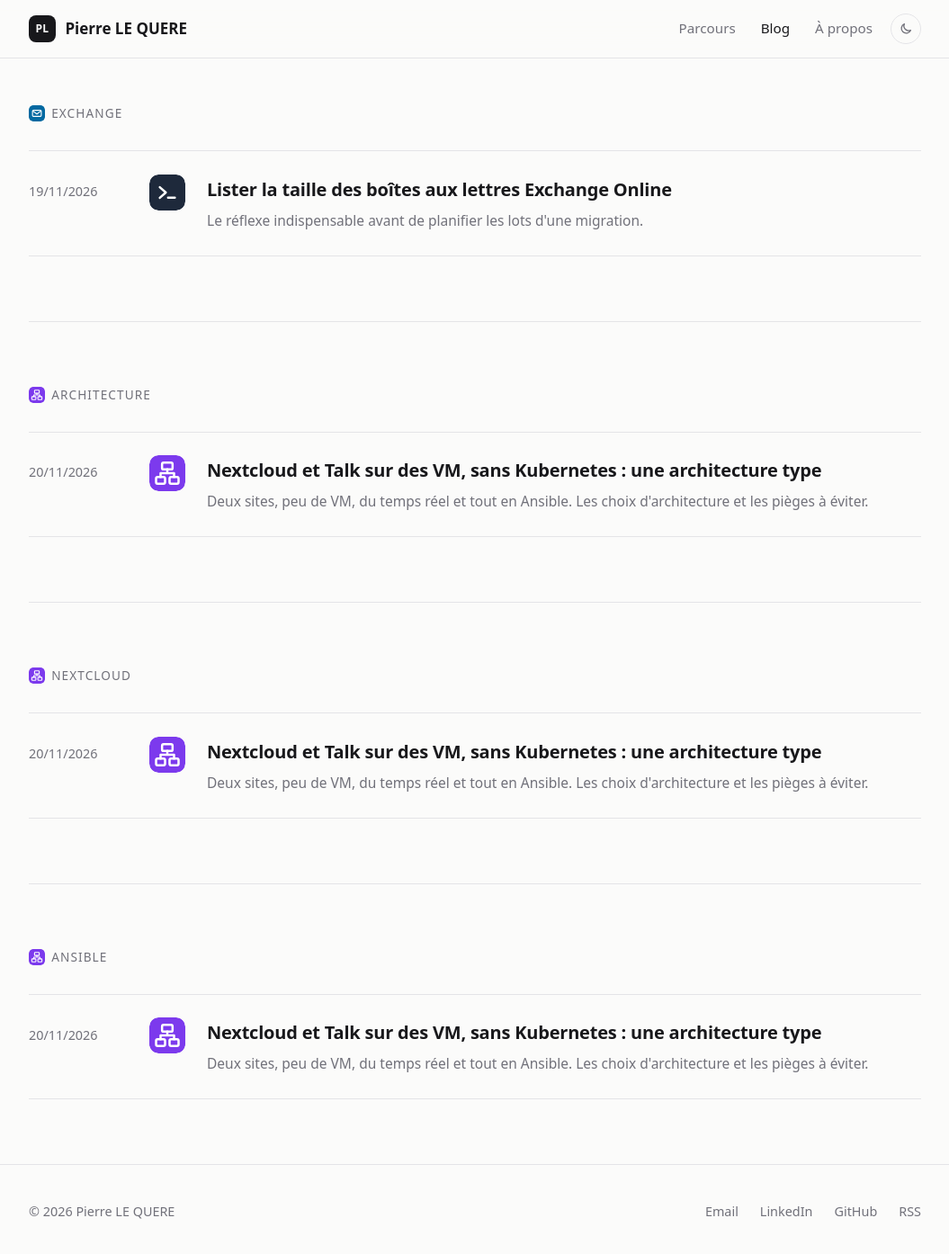
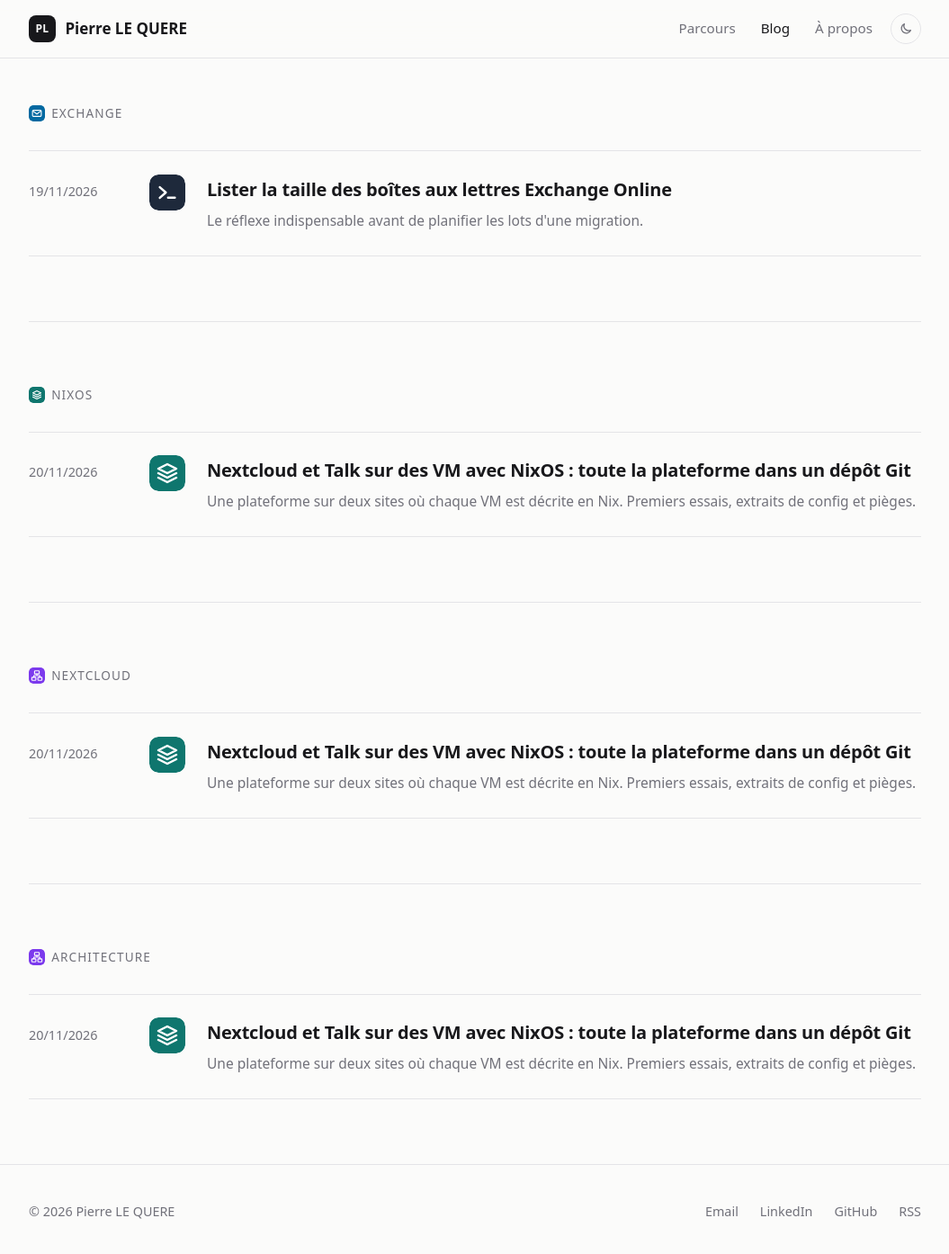
Before and after one commit to pierrelequere/pierrelequere, a Jekyll site: the page built from blog/tags.html, in a window 1280 px wide and 1400 px high, scrolled down 1632 px. Shown: the top 1394 px of the window at 90% size, without its empty margins (112-1167 px from the left). Built offline with Jekyll 4.4.1, drawn with Linux system fonts in a browser that asks for light colours; part of the change alters nothing that is shown.

Commit message:
Remplace l'article Nextcloud/Talk par sa version NixOS
Co-Authored-By: Claude Opus 5.5 <noreply@anthropic.com>
Claude-Session: https://claude.ai/code/session_01XuQMziPbrBtxdkPBpHTE6o

````diff
--- a/_data/tags.yml
+++ b/_data/tags.yml
@@ -10,5 +10,5 @@ Teams: teams.svg
 Microsoft 365: m365.svg
 Entra ID: m365.svg
 Architecture: architecture.svg
-Ansible: architecture.svg
 Nextcloud: architecture.svg
+NixOS: terraform.svg
--- /dev/null
+++ b/_posts/2026-11-20-nextcloud-talk-avec-nixos.md
@@ -0,0 +1,281 @@
+---
+title: "Nextcloud et Talk sur des VM avec NixOS : toute la plateforme dans un dépôt Git"
+description: Une plateforme sur deux sites où chaque VM est décrite en Nix. Premiers essais, extraits de config et pièges.
+tags: [NixOS, Nextcloud, Architecture]
+---
+
+On teste en ce moment une idée simple : et si chaque VM d'une plateforme Nextcloud
+était **entièrement décrite par un fichier**, versionné dans Git, et reconstructible
+à l'identique ? C'est exactement ce que propose **NixOS**. On ne configure pas une
+machine : on déclare ce qu'elle doit être, et NixOS la construit.
+
+Le scénario : une plateforme de fichiers **et** de visio prête pour la production,
+sur **deux sites**, avec **uniquement des VM** (pas de Kubernetes, pas de service managé),
+Nextcloud et Talk avec son backend haute performance (HPB), et **le moins de VM possible**.
+On mutualise ce qui peut l'être sans risque, et on garde seuls les rôles critiques :
+la base PostgreSQL et Redis.
+
+![Schéma de l'architecture Nextcloud et Talk sur VM avec NixOS]({{ '/assets/img/blog/nextcloud-talk-vm-nixos.svg' | relative_url }})
+
+## Pourquoi NixOS pour ce genre de plateforme
+
+- **Pas de dérive de configuration.** Une VM est exactement ce que dit son fichier.
+  Une modification faite à la main disparaît au prochain déploiement.
+- **Retour arrière immédiat.** Chaque déploiement crée une nouvelle *génération*.
+  Une mise à jour qui casse quelque chose ? `nixos-rebuild switch --rollback` et on repart.
+- **Des versions figées.** Le fichier `flake.lock` fixe la version exacte de tous les
+  paquets. Deux VM construites à six mois d'écart sont identiques.
+- **Beaucoup de briques déjà prêtes.** Nextcloud, PostgreSQL, Redis, NGINX, HAProxy,
+  coturn et NATS ont chacun leur module NixOS.
+
+## L'organisation du dépôt
+
+Un seul dépôt, un *flake* qui déclare toutes les machines, et des modules partagés :
+
+```text
+plateforme/
+├── flake.nix          # liste des VM
+├── flake.lock         # versions figées
+├── modules/
+│   ├── commun.nix     # SSH, temps, pare-feu, supervision
+│   ├── haproxy.nix
+│   ├── nginx.nix
+│   ├── nextcloud.nix
+│   ├── postgresql.nix
+│   ├── redis.nix
+│   └── hpb.nix        # Signaling, NATS, Janus, coturn
+└── hosts/             # ce qui change d'une VM à l'autre (IP, disques…)
+```
+
+Le `flake.nix` reste très lisible : une ligne par machine.
+
+```nix
+{
+  inputs.nixpkgs.url = "github:NixOS/nixpkgs/nixos-25.11"; # ou la dernière stable
+
+  outputs = { nixpkgs, ... }:
+    let
+      machine = modules: nixpkgs.lib.nixosSystem {
+        system = "x86_64-linux";
+        modules = [ ./modules/commun.nix ] ++ modules;
+      };
+    in {
+      nixosConfigurations = {
+        haproxy-a = machine [ ./hosts/haproxy-a.nix ./modules/haproxy.nix ];
+        nginx-a   = machine [ ./hosts/nginx-a.nix   ./modules/nginx.nix ];
+        nc-web-01 = machine [ ./hosts/nc-web-01.nix ./modules/nextcloud.nix ];
+        nc-web-02 = machine [ ./hosts/nc-web-02.nix ./modules/nextcloud.nix
+                              { systemd.timers.nextcloud-cron.enable = false; } ];
+        pg-a      = machine [ ./hosts/pg-a.nix      ./modules/postgresql.nix ];
+        redis-01  = machine [ ./hosts/redis-01.nix  ./modules/redis.nix ];
+        hpb-a     = machine [ ./hosts/hpb-a.nix     ./modules/hpb.nix ];
+        # … et les VM du site B sur le même modèle
+      };
+    };
+}
+```
+
+Regarde `nc-web-02` : la règle « **un seul cron Nextcloud actif** » tient en une ligne.
+Le module Nextcloud crée un timer systemd pour le cron ; on le coupe sur le second nœud.
+
+## Le pare-feu : tout fermé par défaut
+
+Le module commun pose les bases, et chaque rôle n'ouvre que ce dont il a besoin.
+Sur NixOS, le pare-feu est actif par défaut :
+
+```nix
+# modules/commun.nix
+{
+  # tout ce qui n'est pas listé est refusé
+  networking.firewall.enable = true;
+  services.openssh = {
+    enable = true;
+    settings.PasswordAuthentication = false;
+  };
+  services.timesyncd.enable = true;
+}
+```
+
+## Nextcloud : une base distante, un Redis distant
+
+Le module NixOS de Nextcloud installe PHP-FPM et un NGINX local. On lui dit simplement
+où sont la base, Redis et le stockage partagé :
+
+```nix
+# modules/nextcloud.nix
+{ pkgs, ... }:
+{
+  services.nextcloud = {
+    enable = true;
+    package = pkgs.nextcloud32;            # à adapter à la version de nixpkgs
+    hostName = "cloud.exemple.fr";
+    https = true;
+    datadir = "/mnt/nextcloud";            # le stockage partagé
+
+    config = {
+      dbtype = "pgsql";
+      # un nom logique, jamais le nom d'un nœud
+      dbhost = "postgresql.service.exemple.lan";
+      dbname = "nextcloud";
+      dbuser = "nextcloud";
+      dbpassFile = "/run/secrets/nextcloud-db";
+      adminpassFile = "/run/secrets/nextcloud-admin";
+    };
+
+    settings = {
+      trusted_proxies = [ "10.0.1.10" "10.0.1.11" ];   # les NGINX frontaux
+      overwriteprotocol = "https";
+      "memcache.locking" = "\\OC\\Memcache\\Redis";
+      "memcache.distributed" = "\\OC\\Memcache\\Redis";
+      redis = { host = "10.0.3.20"; port = 6379; };
+    };
+    # mot de passe Redis, gardé hors du store Nix
+    secretFile = "/run/secrets/nextcloud-secrets";
+  };
+
+  fileSystems."/mnt/nextcloud" = {
+    device = "stockage.exemple.lan:/nextcloud";
+    fsType = "nfs";
+  };
+
+  networking.firewall.allowedTCPPorts = [ 80 ];   # joignable par les NGINX frontaux
+}
+```
+
+## Le frontal : HAProxy, puis NGINX
+
+Chaque site garde son HAProxy et son NGINX, avec des flux croisés entre les deux sites.
+
+```nix
+# modules/nginx.nix
+{
+  services.nginx = {
+    enable = true;
+    upstreams.nextcloud.servers = {
+      "10.0.2.11:80" = { };   # nc-web-01
+      "10.0.2.12:80" = { };   # nc-web-02
+    };
+    virtualHosts."cloud.exemple.fr" = {
+      forceSSL = true;
+      sslCertificate = "/run/secrets/tls/cloud.crt";
+      sslCertificateKey = "/run/secrets/tls/cloud.key";
+      locations."/".proxyPass = "http://nextcloud";
+      locations."/standalone-signaling/" = {
+        proxyPass = "http://10.0.4.10:8080/";   # Signaling sur la VM HPB
+        proxyWebsockets = true;
+      };
+    };
+  };
+  networking.firewall.allowedTCPPorts = [ 443 ];
+}
+```
+
+HAProxy se déclare de la même façon avec `services.haproxy`, en donnant sa configuration
+en texte. Rien de spécifique à Nix ici.
+
+## PostgreSQL et Redis
+
+```nix
+# modules/postgresql.nix
+{ pkgs, ... }:
+{
+  services.postgresql = {
+    enable = true;
+    package = pkgs.postgresql_16;
+    ensureDatabases = [ "nextcloud" ];
+    ensureUsers = [ { name = "nextcloud"; ensureDBOwnership = true; } ];
+    enableTCPIP = true;   # filtré par pg_hba et le pare-feu
+    authentication = ''
+      host nextcloud nextcloud 10.0.2.0/24 scram-sha-256
+    '';
+  };
+  networking.firewall.allowedTCPPorts = [ 5432 ];
+}
+```
+
+La bascule entre primaire et secondaire reste le sujet délicat, quel que soit l'outil.
+nixpkgs propose un module `services.patroni` ; c'est la piste qu'on teste, avec un nom
+DNS logique devant. L'objectif ne change pas : **Nextcloud ne connaît jamais le nom d'un nœud**.
+
+```nix
+# modules/redis.nix
+{
+  services.redis.servers.nextcloud = {
+    enable = true;
+    bind = "10.0.3.20";
+    port = 6379;
+    requirePassFile = "/run/secrets/redis";
+  };
+  networking.firewall.allowedTCPPorts = [ 6379 ];
+}
+```
+
+## Le HPB de Talk
+
+Sur la VM HPB, coturn et NATS ont leur module :
+
+```nix
+# modules/hpb.nix (extrait)
+{
+  services.coturn = {
+    enable = true;
+    realm = "turn.exemple.fr";
+    use-auth-secret = true;
+    static-auth-secret-file = "/run/secrets/turn";
+    listening-port = 3478;
+    tls-listening-port = 5349;
+    min-port = 20000;
+    max-port = 40000;
+  };
+
+  services.nats = {
+    enable = true;
+    # 4222 n'est pas ouvert dans le pare-feu :
+    # NATS reste local à la VM
+    port = 4222;
+  };
+
+  networking.firewall = {
+    allowedTCPPorts = [ 3478 5349 8080 ];
+    allowedUDPPorts = [ 3478 ];
+    allowedUDPPortRanges = [ { from = 20000; to = 40000; } ];
+  };
+}
+```
+
+Janus et le serveur de signalisation demandent un peu plus de travail : selon la version
+de nixpkgs, il faut écrire leur service systemd soi-même, voire empaqueter la signalisation
+(c'est un projet Go). C'est la partie la moins « clé en main » de l'essai.
+
+## Déployer
+
+Une VM se déploie depuis le poste d'administration, en une commande :
+
+```bash
+nixos-rebuild switch --flake .#nc-web-01 --target-host root@nc-web-01
+```
+
+Pour toute la flotte, des outils comme **Colmena** ou **deploy-rs** déploient plusieurs
+machines d'un coup à partir du même flake.
+
+## Les pièges rencontrés
+
+- **Les secrets ne vont jamais dans le code Nix.** Tout ce qui est dans le *store* Nix
+  est lisible par tous les utilisateurs de la machine. D'où les `…File` et `secretFile`
+  partout, alimentés par un outil comme **sops-nix** ou **agenix**.
+- **Les mises à jour de Nextcloud se font une version majeure à la fois.** On ne saute
+  pas de version : on change `package`, on déploie, on vérifie, puis on recommence.
+- **La courbe d'apprentissage est réelle.** Le langage Nix déroute au début. Commencer
+  par une seule VM (Redis, par exemple) aide beaucoup.
+- **Tout n'est pas empaqueté.** La chaîne Talk (Janus, signalisation) demande plus
+  d'effort que le reste.
+
+## Premier bilan
+
+Ce qui plaît le plus : **le dépôt Git devient la documentation de la plateforme**. Pour
+savoir ce qui tourne sur une VM, on lit un fichier. Pour reconstruire un site entier,
+on rejoue le flake. Et pour annuler une erreur, on revient à la génération précédente.
+
+On continue les tests, surtout sur la bascule PostgreSQL et le HPB. Je ferai un retour
+quand ce sera éprouvé. Si tu fais déjà tourner Nextcloud ou Talk sur NixOS, ton retour
+m'intéresse beaucoup : les commentaires sont juste en dessous.
--- a/_posts/2026-11-20-nextcloud-talk-sur-vm-architecture.md
+++ /dev/null
@@ -1,136 +0,0 @@
----
-title: "Nextcloud et Talk sur des VM, sans Kubernetes : une architecture type"
-description: Deux sites, peu de VM, du temps réel et tout en Ansible. Les choix d'architecture et les pièges à éviter.
-tags: [Architecture, Nextcloud, Ansible]
----
-
-Pas de Kubernetes, pas de service managé, une capacité d'hébergement comptée…
-et pourtant il faut une plateforme de fichiers **et** de visio prête pour la production,
-répartie sur deux sites. C'est un scénario classique en cloud privé ou on-premise.
-Voici une architecture type pour y répondre, et surtout le *pourquoi* de chaque choix.
-
-![Schéma de l'architecture Nextcloud et Talk sur VM]({{ '/assets/img/blog/nextcloud-talk-vm.svg' | relative_url }})
-
-## Le scénario
-
-- Nextcloud pour les fichiers, **Nextcloud Talk** pour l'audio et la vidéo, avec le
-  *High Performance Backend* (HPB) dès qu'on dépasse quelques participants.
-- **Uniquement des machines virtuelles** : chaque composant tourne en service système.
-- **Deux sites**, pour survivre à la perte de l'un des deux.
-- **PostgreSQL** comme base de données.
-- Tout est **déployé par Ansible** : aucune VM configurée à la main.
-- Et une contrainte forte : **le moins de VM possible**.
-
-Cette dernière contrainte guide tout le reste. L'idée n'est pas de tout empiler sur
-une seule VM, mais de **mutualiser seulement ce qui peut l'être sans risque**.
-
-## Ce qu'on mutualise… et ce qu'on refuse de mutualiser
-
-| Rôle | Choix | Pourquoi |
-|---|---|---|
-| HAProxy / NGINX | **Séparés**, une VM de chaque par site | Répartition de charge et reverse proxy n'ont pas le même cycle de vie ni les mêmes réglages |
-| Cron Nextcloud | **Sur un nœud Web** | Une VM de moins, et le cron ne doit tourner qu'à un seul endroit de toute façon |
-| Signaling, NATS, Janus, coturn | **Regroupés** sur une VM HPB par site | Ils forment une seule chaîne temps réel, autant les garder ensemble |
-| Redis | **Isolé** | Une saturation mémoire ne doit pas faire tomber les nœuds Web |
-| PostgreSQL | **Jamais mutualisé** | C'est le cœur de la plateforme |
-
-## Le frontal : HAProxy, puis NGINX
-
-Le chemin d'une requête est **Utilisateur → HAProxy → NGINX → Nextcloud**.
-Chaque site a son HAProxy et son NGINX, et les flux sont **croisés** : un HAProxy
-du site A peut envoyer vers le NGINX du site B. Si un site tombe, l'autre prend le relais.
-
-Avec deux couches de proxy devant Nextcloud, pense à déclarer ces proxys dans
-`config.php`, sinon Nextcloud voit toutes les connexions venir du proxy :
-
-```php
-'trusted_proxies'   => ['10.0.1.10', '10.0.1.11'],
-'overwriteprotocol' => 'https',
-'overwrite.cli.url' => 'https://cloud.exemple.fr',
-```
-
-## Le cron : une seule instance, toujours
-
-Les tâches de fond de Nextcloud (`cron.php`) doivent tourner sur **un seul nœud**.
-Les deux nœuds Web ont le même code, mais le cron n'est activé que sur l'un d'eux :
-
-```bash
-# /etc/cron.d/nextcloud, uniquement sur le nœud désigné
-*/5 * * * * www-data php -f /var/www/nextcloud/cron.php
-```
-
-Dans Ansible, c'est une simple variable d'inventaire (`nextcloud_cron_enabled: true`)
-posée sur un seul hôte. Pour basculer le cron, on déplace la variable et on rejoue le playbook.
-
-## PostgreSQL : un nom, jamais une machine
-
-Un primaire sur le site A, un secondaire répliqué sur le site B. La règle d'or :
-**Nextcloud ne connaît jamais le nom d'un nœud PostgreSQL.** Il passe par un nom
-logique, par exemple `postgresql.service.exemple.lan`, qui pointe toujours vers le primaire.
-
-Derrière ce nom, on peut mettre une VIP, un proxy SQL ou un gestionnaire de bascule
-comme Patroni. Le choix se fait dans le design détaillé. Ce qui compte, c'est qu'une
-bascule ne demande **aucune modification côté Nextcloud**.
-
-> Le vrai danger d'une base répartie sur deux sites, c'est le *split-brain* : deux nœuds
-> qui se croient primaires en même temps. Tester la bascule fait partie du projet,
-> ce n'est pas un bonus.
-
-## Redis : petit, mais critique
-
-Redis sert au cache et surtout au **verrouillage des fichiers** quand plusieurs nœuds
-Web écrivent en même temps. Sans lui, deux nœuds Nextcloud finissent par se marcher dessus.
-Il est seul sur sa VM, joignable uniquement depuis le réseau privé, et protégé par mot de passe.
-
-## Talk et le HPB : le temps réel à part
-
-Le HPB, ce sont quatre briques :
-
-- **Signaling** : la signalisation WebSocket des appels ;
-- **NATS** : le bus de messages interne ;
-- **Janus** : le SFU qui redistribue l'audio et la vidéo ;
-- **coturn** : le relais STUN/TURN pour les réseaux qui bloquent le pair-à-pair.
-
-Une VM HPB par site embarque les quatre. Point important : **les flux média ne passent
-pas par HAProxy**. Les clients joignent directement le HPB en TURN (3478 en UDP/TCP,
-5349 en TLS, 443 en secours) et sur une plage UDP dédiée à WebRTC. Cette plage doit
-être ouverte et dimensionnée **dès la conception réseau**, pas la veille de la mise en production.
-
-## Les flux : tout est interdit par défaut
-
-Chaque couche a son sous-réseau : frontal, applicatif, HPB, données, administration.
-Seuls les flux suivants sont ouverts :
-
-| De | Vers | Port |
-|---|---|---|
-| Utilisateurs | HAProxy | 443 |
-| Utilisateurs | HPB | 3478, 5349, 443 + plage UDP média |
-| HAProxy | NGINX | 443 |
-| NGINX | Nextcloud Web, Signaling | 443 |
-| Nextcloud Web | PostgreSQL (nom logique) | 5432 |
-| Nextcloud Web | Redis | 6379 |
-| PostgreSQL primaire | PostgreSQL secondaire | 5432 |
-| Signaling | NATS | 4222 |
-| Bastion et nœud Ansible | Toutes les VM | 22 |
-
-PostgreSQL, Redis et l'administration ne sont **jamais** joignables depuis les postes utilisateurs.
-
-## Ansible : un rôle par composant
-
-Un rôle par brique (haproxy, nginx, nextcloud, postgresql, redis, nats, signaling,
-janus, coturn), un inventaire par environnement et par site, et les secrets dans un
-coffre (Ansible Vault ou équivalent). Le bénéfice va au-delà du déploiement :
-**le code devient la documentation**, et reconstruire une VM devient banal.
-
-## Les points à retenir
-
-- **Mutualiser, oui, mais pas les rôles critiques.** La base et Redis restent seuls.
-- **Surveiller de près les VM qui portent plusieurs rôles**, surtout le HPB :
-  CPU, mémoire et réseau. C'est là que la saturation arrivera en premier.
-- **Prévoir la sortie.** Le jour où la charge augmente, on sépare d'abord Janus
-  et coturn, puis NATS et Signaling, puis le cron. Le design le permet sans tout casser.
-- **Écrire l'ordre de reprise.** Réseau, DNS, PostgreSQL, Redis, stockage, frontaux,
-  Nextcloud, HPB, puis une validation fonctionnelle complète.
-
-Et toi, comment as-tu monté Talk HPB ? D'autres choix de mutualisation, un autre
-mécanisme de bascule PostgreSQL ? Je suis preneur de ton retour en commentaire.
````
Also changed, not shown: assets/img/blog/nextcloud-talk-vm-nixos.svg.
